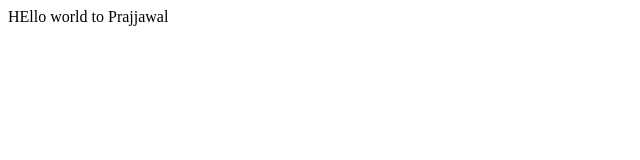
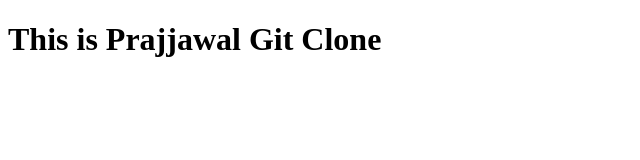
Before and after one commit to prajjawalssipmt/apnacollege-demo, a plain HTML site: page index.html in a window 1280 px wide. Shown: the whole page, without its empty margins (0-640 px from the left). Drawn offline with Linux system fonts and the light colour scheme.

Commit message:
Whole file updated

```diff
--- a/index.html
+++ b/index.html
@@ -1 +1,11 @@
-<p> HEllo world to Prajjawal</p>
+<!DOCTYPE html>
+<html lang="en">
+<head>
+  <meta charset="UTF-8">
+  <meta name="viewport" content="width=device-width, initial-scale=1.0">
+  <title>Document</title>
+</head>
+<body>
+  <h1>This is Prajjawal Git Clone</h1>
+</body>
+</html>
```
